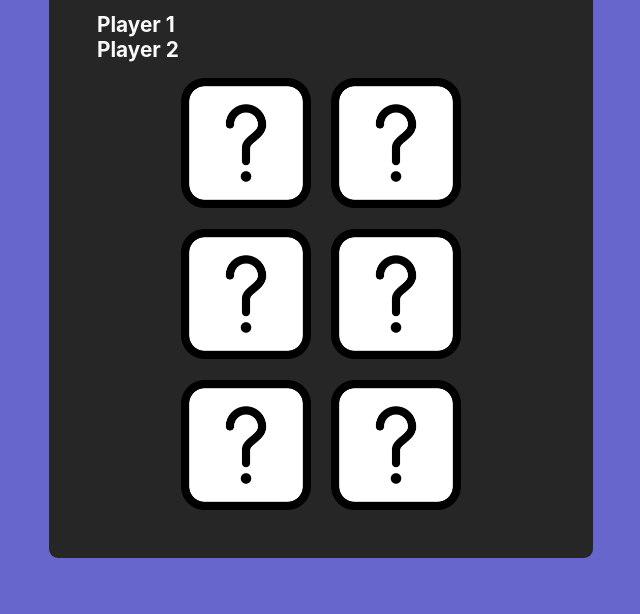
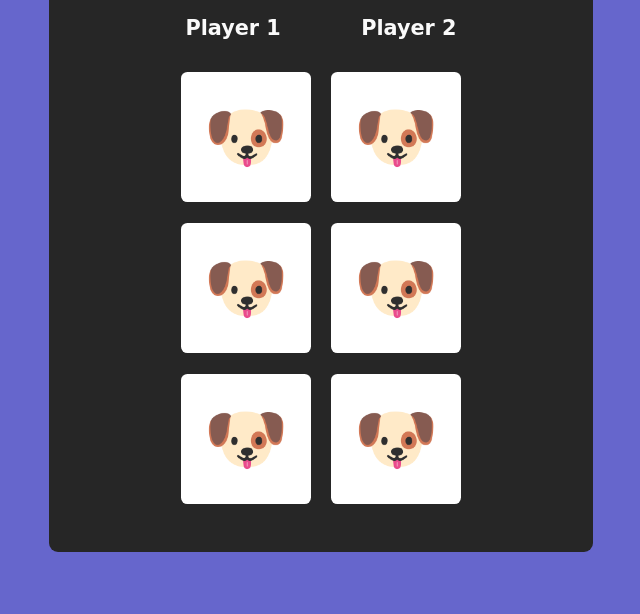
Before and after one commit to gabriel-corto/Memory-game, a website built with Vite: page index.html in a window 1280 px wide. Shown: the part 186-800 px from the top of the page, without its empty margins (319-959 px from the left). Built offline with nearby package versions, Linux system fonts and the light colour scheme.

Commit message:
🚧Add new features to Project UI

```diff
--- a/main.js
+++ b/main.js
@@ -1,28 +1,25 @@
 
 
 import './src/styles/main.css'
-import './src/components/cardGame/style.css'
+import './src/components/Card-Game/style.css'
 import './src/components/playerName/style.css'
 import './src/components/headerGame/style.css'
 import './src/styles/css-variables/colors.css'
 
-import boardGame from './src/components/BoardGame'
-import playerName from './src/components/playerName'
+
 import headerGame from './src/components/headerGame'
+import ScoreBoard from './src/objects/ScoreBoard'
+import cardGame from './src/components/Card-Game'
+import BoardGame from './src/objects/BoardGame'
+
 
 const app = document.querySelector('#app')
 
 app.insertAdjacentHTML('beforeend',
         `
             ${headerGame()}
+            ${ScoreBoard()}
+            ${BoardGame()}
 
-            <section class='players'>
-                ${playerName('Player 1')}
-                ${playerName('Player 2')}
-            </section>
-
-            <section class='grid-cards'>
-                ${boardGame(6)}
-            </section>
-         `
+        `
     )
--- a/src/components/cardGame/index.js
+++ b/src/components/Card-Game/index.js
@@ -1,12 +1,12 @@
 
-function cardGame(amountCard){
+function cardGame(amountCards){
 
     return `
 
         <article class="card-game">
             <img
-                src="./src/components/images/question.png"
-                alt="Question Image"
+                src="./src/images/dog.png"
+                alt="Default Img"
                 id="content"
             >
         </article>
--- a/src/components/cardGame/style.css
+++ b/src/components/Card-Game/style.css
@@ -1,30 +1,21 @@
-
 
 /*---- Card Game style ----*/
-.grid-cards {
-
-    display: grid;
-    grid-template-columns: repeat(2, 0fr);
-
-    gap: 1.3rem;
-    place-content: center;
-
-
-}
 
 .card-game {
     display: flex;
     align-items: center;
     justify-content: center;
 
-    border-radius: 2rem;
+    border-radius: .4rem;
 
     color: var(--color-white-400);
     background: var(--color-card-background);
 
     cursor: pointer;
-}
-.card-game #content {
     width: 130px;
     height: 130px;
 }
+.card-game #content {
+    width: 80px;
+    height: 80px;
+}
--- /dev/null
+++ b/src/objects/BoardGame/index.js
@@ -0,0 +1,11 @@
+import cardGame from "../../components/Card-Game"
+import "../../objects/BoardGame/style.css"
+
+function BoardGame(){
+    return `
+        <section class='board-game'>
+            ${cardGame().repeat(6)}
+        </section>
+    `
+}
+export default BoardGame
--- /dev/null
+++ b/src/objects/BoardGame/style.css
@@ -0,0 +1,11 @@
+
+
+.board-game {
+
+    display: grid;
+    grid-template-columns: repeat(2, 0fr);
+
+    gap: 1.3rem;
+    place-content: center;
+
+}
--- /dev/null
+++ b/src/objects/ScoreBoard/index.js
@@ -0,0 +1,15 @@
+import playerName from "../../components/playerName"
+import "../../objects/ScoreBoard/style.css"
+
+
+function ScoreBoard(){
+
+    return `
+        <section class='score-board'>
+            ${playerName('Player 1')}
+            ${playerName('Player 2')}
+        </section>
+
+    `
+}
+export default ScoreBoard
--- /dev/null
+++ b/src/objects/ScoreBoard/style.css
@@ -0,0 +1,8 @@
+
+
+.score-board {
+    display: flex;
+    justify-content: space-evenly;
+
+    padding: 0rem .5rem 2rem .5rem;
+}
--- a/src/styles/main.css
+++ b/src/styles/main.css
@@ -24,7 +24,7 @@ body, html{
 body, html {
 
     height: 100vh;
-    font-family: 'Inter';
+    font-family: cursive;
 }
 #app {
     width: 34rem;
```
Also changed, not shown: src/components/images/css-3-icon.png (deleted), src/components/images/html-5-icon.png (deleted), src/components/images/js-svgrepo-icon.png (deleted), src/images/dog.png (added), src/images/question.png (renamed from src/components/images/question.png), src/images/tree.png (added).
